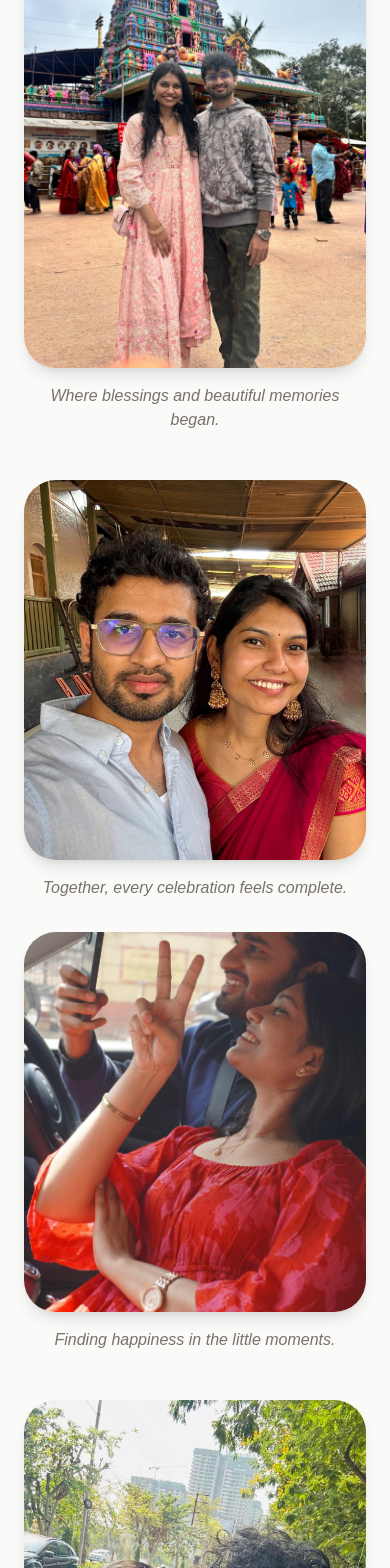
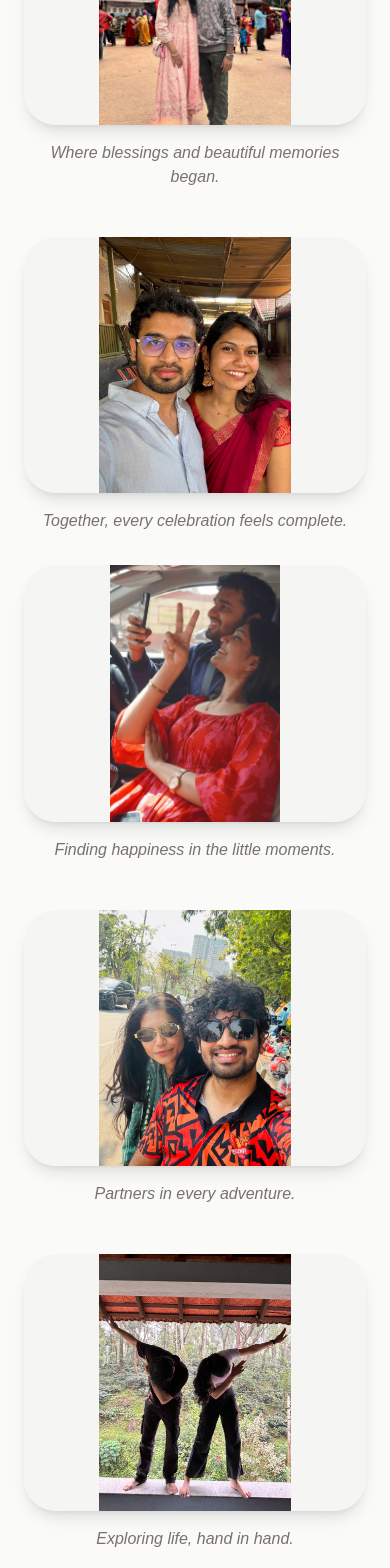
Before and after one commit to NikethVelala/NikSha, a Next.js app: page / in a window 390 px wide. Shown: the part 7780-9348 px from the top of the page. Built offline with nearby package versions, Linux system fonts and the light colour scheme.

Commit message:
fix: prevent gallery images from cropping on mobile

```diff
--- a/components/Gallery/Gallery.tsx
+++ b/components/Gallery/Gallery.tsx
@@ -32,13 +32,13 @@ export default function Gallery() {
             viewport={{ once: true }}
             transition={{ duration: 0.8 }}
           >
-            <div className="relative h-[500px] overflow-hidden rounded-[2rem] shadow-lg transition-shadow duration-300 hover:shadow-2xl">
+            <div className="relative aspect-[4/3] overflow-hidden rounded-[2rem] shadow-lg transition-shadow duration-300 hover:shadow-2xl md:aspect-[16/9]">
               <Image
                 src={wedding.gallery.images[0].src}
                 alt="Memory 1"
                 fill
-                sizes="100vw"
-                className="object-cover transition duration-700 hover:scale-105"
+                sizes="(max-width: 768px) 100vw, 100vw"
+                className="object-contain bg-stone-100 transition duration-700 hover:scale-105 md:object-cover"
               />
             </div>
 
@@ -58,13 +58,13 @@ export default function Gallery() {
                 viewport={{ once: true }}
                 transition={{ duration: 0.8, delay: i * 0.1 }}
               >
-                <div className="relative h-[380px] overflow-hidden rounded-[2rem] shadow-lg transition-shadow duration-300 hover:shadow-2xl">
+                <div className="relative aspect-[4/3] overflow-hidden rounded-[2rem] shadow-lg transition-shadow duration-300 hover:shadow-2xl">
                   <Image
                     src={wedding.gallery.images[i].src}
                     alt={`Memory ${i + 1}`}
                     fill
                     sizes="(max-width:768px) 100vw, 50vw"
-                    className="object-cover transition duration-700 hover:scale-105"
+                    className="object-contain bg-stone-100 transition duration-700 hover:scale-105 md:object-cover"
                   />
                 </div>
 
@@ -83,13 +83,13 @@ export default function Gallery() {
             viewport={{ once: true }}
             transition={{ duration: 0.8 }}
           >
-            <div className="relative h-[500px] overflow-hidden rounded-[2rem] shadow-lg transition-shadow duration-300 hover:shadow-2xl">
+            <div className="relative aspect-[4/3] overflow-hidden rounded-[2rem] shadow-lg transition-shadow duration-300 hover:shadow-2xl md:aspect-[16/9]">
               <Image
                 src={wedding.gallery.images[3].src}
                 alt="Memory 4"
                 fill
-                sizes="100vw"
-                className="object-cover transition duration-700 hover:scale-105"
+                sizes="(max-width: 768px) 100vw, 100vw"
+                className="object-contain bg-stone-100 transition duration-700 hover:scale-105 md:object-cover"
               />
             </div>
 
@@ -109,13 +109,13 @@ export default function Gallery() {
                 viewport={{ once: true }}
                 transition={{ duration: 0.8, delay: (i - 3) * 0.1 }}
               >
-                <div className="relative h-[380px] overflow-hidden rounded-[2rem] shadow-lg transition-shadow duration-300 hover:shadow-2xl">
+                <div className="relative aspect-[4/3] overflow-hidden rounded-[2rem] shadow-lg transition-shadow duration-300 hover:shadow-2xl">
                   <Image
                     src={wedding.gallery.images[i].src}
                     alt={`Memory ${i + 1}`}
                     fill
                     sizes="(max-width:768px) 100vw, 50vw"
-                    className="object-cover transition duration-700 hover:scale-105"
+                    className="object-contain bg-stone-100 transition duration-700 hover:scale-105 md:object-cover"
                   />
                 </div>
 
```
